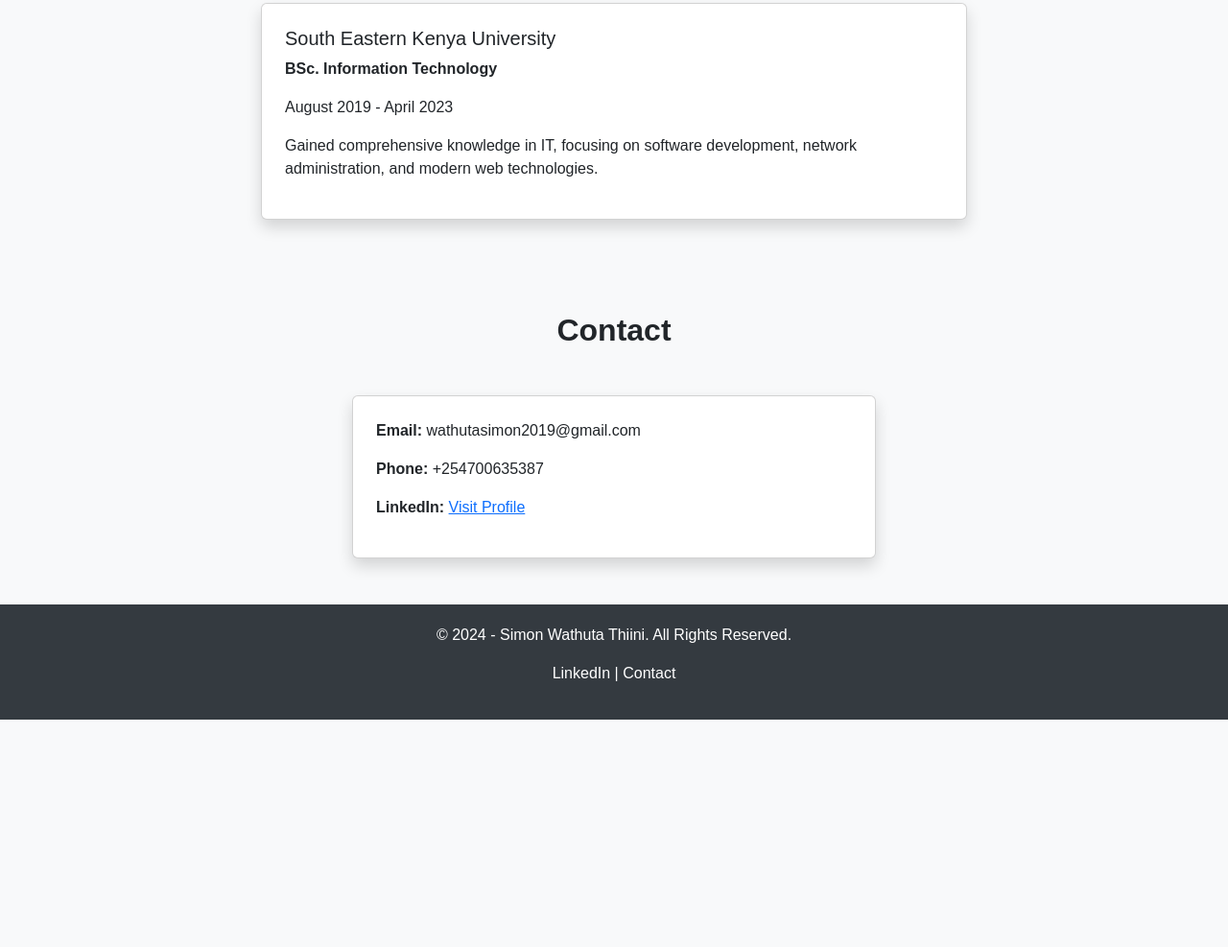
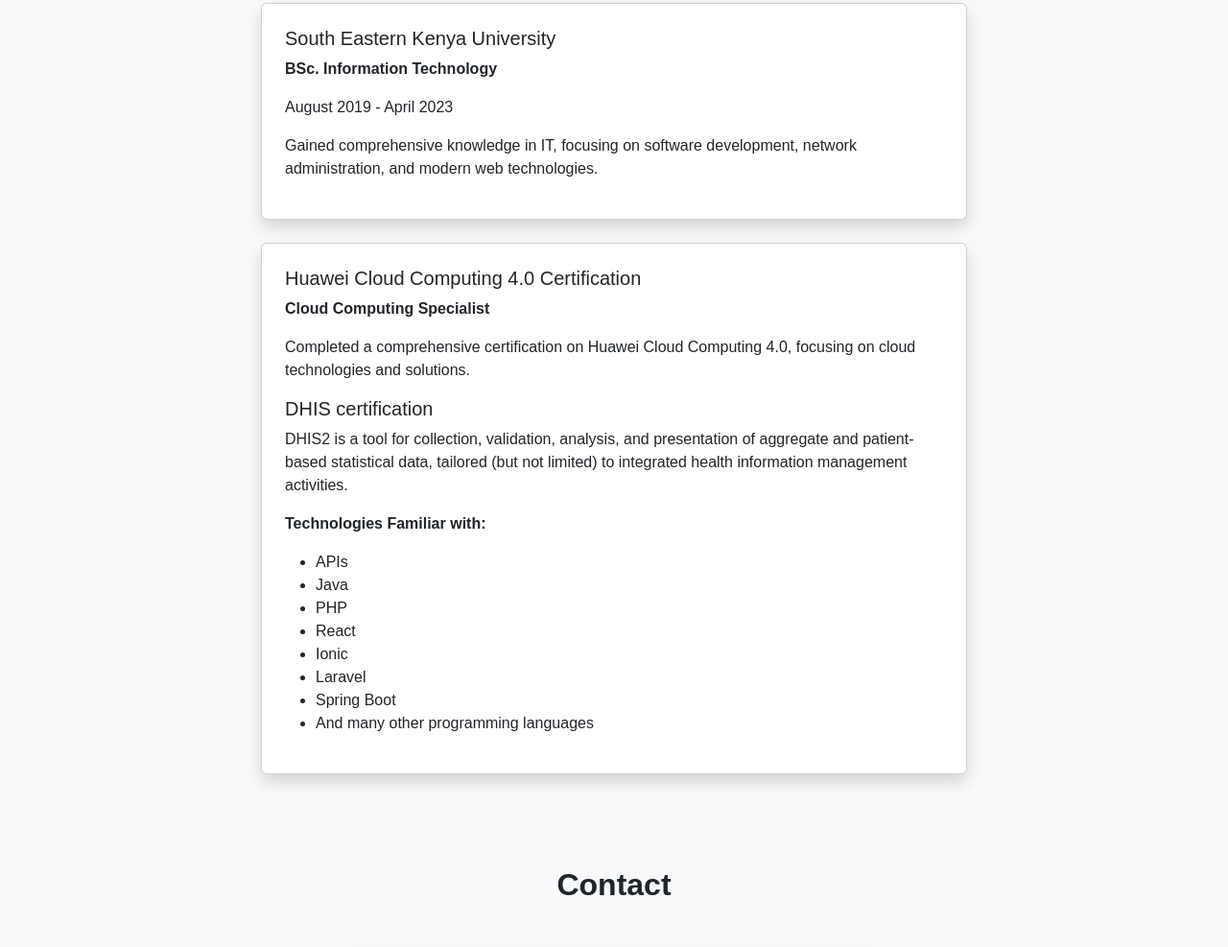
Before and after one commit to simon-thiini/potifolio, a plain HTML site: page index.html in a window 1280 px wide. Shown: the part 2683-3670 px from the top of the page at 96% size. Before the commit the page ends 3433 px from the top, so only its background shows below. Drawn offline with nearby package versions, Linux system fonts and the light colour scheme.

Commit message:
add more certifications

```diff
--- a/index.html
+++ b/index.html
@@ -223,6 +223,7 @@
     </section>
 
     <!-- Education Section -->
+   <!-- Education Section -->
 <section id="education" class="py-5 bg-light">
     <div class="container">
         <div class="text-center mb-5">
@@ -235,6 +236,28 @@
                     <p><strong>BSc. Information Technology</strong></p>
                     <p>August 2019 - April 2023</p>
                     <p>Gained comprehensive knowledge in IT, focusing on software development, network administration, and modern web technologies.</p>
+                </div>
+            </div>
+            <!-- New Certification Card -->
+            <div class="col-md-8 mx-auto mt-4">
+                <div class="card p-4 shadow animate__animated animate__fadeInUp">
+                    <h5>Huawei Cloud Computing 4.0 Certification</h5>
+                    <p><strong>Cloud Computing Specialist</strong></p>
+                    <p>Completed a comprehensive certification on Huawei Cloud Computing 4.0, focusing on cloud technologies and solutions.</p>
+                    <h5>DHIS certification</h5>
+                    <p>DHIS2 is a tool for collection, validation, analysis, and presentation of aggregate and patient-based statistical data, tailored (but not limited) to integrated health information management activities.</p>
+
+                    <p><strong>Technologies Familiar with:</strong></p>
+                    <ul>
+                        <li>APIs</li>
+                        <li>Java</li>
+                        <li>PHP</li>
+                        <li>React</li>
+                        <li>Ionic</li>
+                        <li>Laravel</li>
+                        <li>Spring Boot</li>
+                        <li>And many other programming languages</li>
+                    </ul>
                 </div>
             </div>
         </div>
```
Lines whose indentation alone changed are shown as unchanged.
